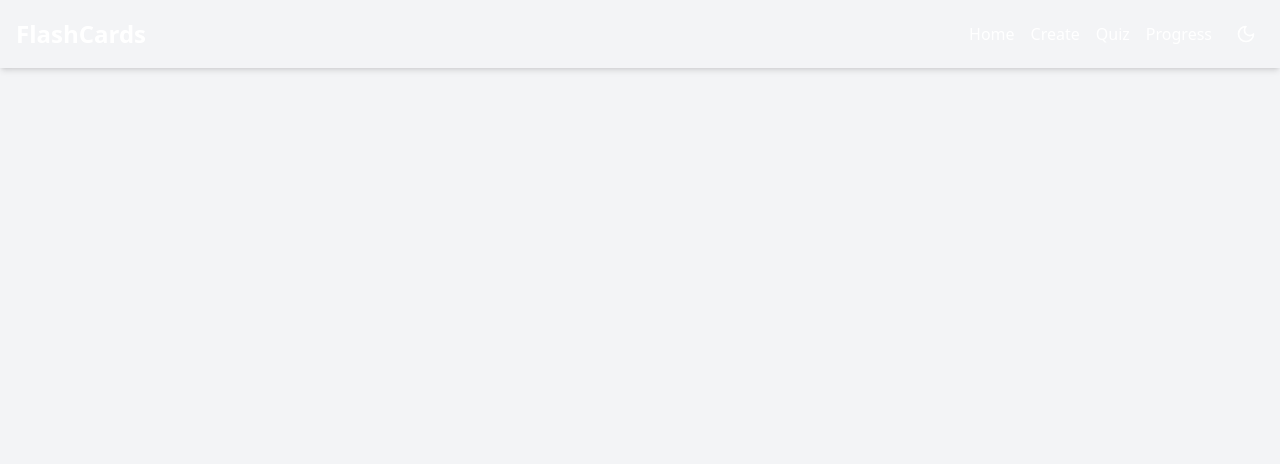
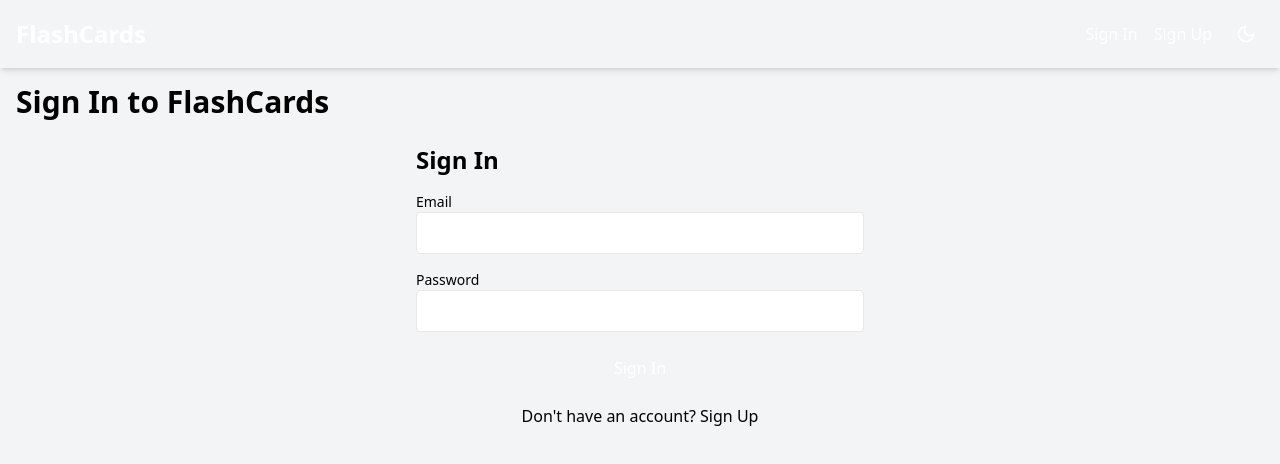
Before and after one commit to AmedDavid/flashcards_app, a React (Vite) app: page /signin in a window 1280 px wide. Shown: the top 464 px of the page. Built offline with nearby package versions, Linux system fonts and the light colour scheme.

Commit message:
creates SignIn functionalities

```diff
--- a/src/App.jsx
+++ b/src/App.jsx
@@ -1,29 +1,29 @@
-import { useEffect, useState } from 'react'
+import { useState, useEffect } from 'react';
 import { Routes, Route, Navigate } from 'react-router-dom';
 import { AuthProvider, useAuth } from './context/AuthContext';
 import Navbar from './components/Navbar';
-// import Landing from './pages/Landing';
+import Landing from './pages/Landing';
 import Home from './pages/Home';
 // import Flashcards from './pages/Flashcards';
 // import Quiz from './pages/Quiz';
 // import Create from './pages/Create';
 // import Progress from './pages/Progress';
-// import SignUpPage from './pages/SignUpPage';
-// import SignInPage from './pages/SignInPage';
+import SignInPage from './pages/SignInPage';
+import SignUpPage from './pages/SignUpPage';
 // import ProfilePage from './pages/ProfilePage';
 
-//since we have Auth we can protect our routs
+// Protected route component for authenticated users
 function ProtectedRoute({ children }) {
   const { user } = useAuth();
   return user ? children : <Navigate to="/signin" />;
 }
 
+// Main app component with dark mode and authentication (in progress)
 function App() {
-  const [isDarkMode, setIsDarkMode ] = useState(() => {
+  const [isDarkMode, setIsDarkMode] = useState(() => {
     return localStorage.getItem('darkMode') === 'true';
-  })
+  });
 
-//TODO: update local storage
   useEffect(() => {
     localStorage.setItem('darkMode', isDarkMode);
     document.documentElement.classList.toggle('dark', isDarkMode);
@@ -32,22 +32,31 @@ useEffect(() => {
   const toggleDarkMode = () => {
     setIsDarkMode((prev) => !prev);
   };
+
   return (
     <AuthProvider>
-      <div className='min-h-screen bg-gray-100 dark:bg-gray-800 transition-colors'>
+      <div className="min-h-screen bg-gray-100 dark:bg-gray-800 transition-colors">
         <Navbar isDarkMode={isDarkMode} toggleDarkMode={toggleDarkMode} />
-        <main className='container mx-auto p-4'>
+        <main className="container mx-auto p-4">
           <Routes>
-            <Route path="/" element={<Home />} />
-            {/* <Route path="/flashcards/:category" element={<Flashcards />} />
-            <Route path="/quiz/:category" element={<Quiz />} />
-            <Route path="/create" element={<Create />} />
-            <Route path="/progress" element={<Progress />} /> */}
+            <Route path="/" element={<Landing />} />
+            {/* pass sigin and signup pages */}
+            <Route path="/signin" element={<SignInPage />} />
+            <Route path="/signup" element={<SignUpPage />} />
+            <Route
+              path="/home"
+              element={
+                <ProtectedRoute>
+                  <Home />
+                </ProtectedRoute>
+              }
+            />
+            {/* other routes */}
           </Routes>
         </main>
       </div>
     </AuthProvider>
-  )
-};
+  );
+}
 
-export default App
+export default App;
--- a/src/components/Navbar.jsx
+++ b/src/components/Navbar.jsx
@@ -1,36 +1,69 @@
-import { NavLink } from "react-router-dom";
-import { Sun, Moon } from 'lucide-react'; //for changing modes
+import { NavLink, useNavigate } from 'react-router-dom';
+import { Sun, Moon, LogOut } from 'lucide-react'; //Icons
+import { useAuth } from '../context/AuthContext';
 
-//dark and Light modes
+// Navigation bar with dynamic links based on auth state
 function Navbar({ isDarkMode, toggleDarkMode }) {
+  const { user, logout } = useAuth();
+  const navigate = useNavigate();
+
+  const handleLogout = () => {
+    logout();
+    navigate('/');
+  };
+
   return (
     <nav className="bg-primary text-white p-4 shadow-md">
       <div className="container mx-auto flex justify-between items-center">
         <h1 className="text-2xl font-bold">FlashCards</h1>
         <div className="flex items-center space-x-4">
-                    <NavLink to="/" className="hover:underline">
+          {user ? (
+            <>
+            {/* Pass the Nav Links */}
+              <NavLink to="/home" className="hover:underline" activeClassName="underline">
                 Home
               </NavLink>
-                    <NavLink to="/create" className="hover:underline">
+              <NavLink to="/create" className="hover:underline" activeClassName="underline">
                 Create
               </NavLink>
-                    <NavLink to="/quiz" className="hover:underline">
+              <NavLink to="/quiz" className="hover:underline" activeClassName="underline">
                 Quiz
               </NavLink>
-                    <NavLink to="/progress" className="hover:underline">
+              <NavLink to="/progress" className="hover:underline" activeClassName="underline">
                 Progress
               </NavLink>
+              <NavLink to="/profile" className="hover:underline" activeClassName="underline">
+                Profile
+              </NavLink>
+              <button
+                onClick={handleLogout}
+                className="p-2 rounded-full hover:bg-indigo-700"
+                aria-label="Log out"
+              >
+                <LogOut size={20} />
+              </button>
+            </>
+          ) : (
+            <>
+              <NavLink to="/signin" className="hover:underline" activeClassName="underline">
+                Sign In
+              </NavLink>
+              <NavLink to="/signup" className="hover:underline" activeClassName="underline">
+                Sign Up
+              </NavLink>
+            </>
+          )}
           <button
             onClick={toggleDarkMode}
             className="p-2 rounded-full hover:bg-indigo-700"
-                    arial-label={isDarkMode ? 'Switch to light mode': 'Switch to dark mode'}
+            aria-label={isDarkMode ? 'Switch to light mode' : 'Switch to dark mode'}
           >
             {isDarkMode ? <Sun size={20} /> : <Moon size={20} />}
           </button>
         </div>
       </div>
     </nav>
-    )
-};
+  );
+}
 
 export default Navbar;
--- a/src/components/SignIn.jsx
+++ b/src/components/SignIn.jsx
@@ -0,0 +1,68 @@
+import { useState } from 'react';
+import { useNavigate, Link } from 'react-router-dom';
+import { signIn } from '../services/auth';
+import { useAuth } from '../context/AuthContext';
+
+// Sign-in form component
+function SignIn() {
+  const [email, setEmail] = useState('');
+  const [password, setPassword] = useState('');
+  const [error, setError] = useState('');
+  const { login } = useAuth();
+  const navigate = useNavigate();
+
+  const handleSubmit = async (e) => {
+    e.preventDefault();
+    try {
+      const user = await signIn(email, password);
+      login(user);
+      navigate('/home');
+    } catch (err) {
+      setError(err.message);
+    }
+  };
+
+  return (
+    <div className="max-w-md mx-auto">
+      <h2 className="text-2xl font-bold mb-4 dark:text-gray-100">Sign In</h2>
+      {error && <p className="text-red-500 mb-4">{error}</p>}
+      {/* form errors */}
+      <form onSubmit={handleSubmit} className="space-y-4">
+        <div>
+          <label className="block text-sm font-medium dark:text-gray-200">Email</label>
+          <input
+            type="email"
+            value={email}
+            onChange={(e) => setEmail(e.target.value)}
+            className="w-full p-2 border rounded dark:bg-gray-600 dark:text-gray-100"
+            aria-label="Email address"
+            required
+          />
+        </div>
+        <div>
+          <label className="block text-sm font-medium dark:text-gray-200">Password</label>
+          <input
+            type="password"
+            value={password}
+            onChange={(e) => setPassword(e.target.value)}
+            className="w-full p-2 border rounded dark:bg-gray-600 dark:text-gray-100"
+            aria-label="Password"
+            required
+          />
+        </div>
+        <button
+          type="submit"
+          className="w-full bg-primary text-white p-2 rounded hover:bg-indigo-700 transition"
+          aria-label="Sign in"
+        >
+          Sign In
+        </button>
+      </form>
+      <p className="mt-4 text-center dark:text-gray-200">
+        Don't have an account? <Link to="/signup" className="text-primary hover:underline">Sign Up</Link>
+      </p>
+    </div>
+  );
+}
+
+export default SignIn;
--- a/src/components/SignUp.jsx
+++ b/src/components/SignUp.jsx
@@ -0,0 +1,84 @@
+import { useState } from 'react';
+import { useNavigate, Link } from 'react-router-dom';
+import { signUp } from '../services/auth';
+import { useAuth } from '../context/AuthContext';
+
+// Sign-up form component
+function SignUp() {
+  const [name, setName] = useState('');
+  const [email, setEmail] = useState('');
+  const [password, setPassword] = useState('');
+  const [error, setError] = useState('');
+  const { login } = useAuth();
+  const navigate = useNavigate();
+
+  const handleSubmit = async (e) => {
+    e.preventDefault();
+    try {
+      const user = await signUp(name, email, password);
+      login(user);
+      navigate('/home');
+    } catch (err) {
+      setError(err.message);
+    }
+  };
+
+
+
+  return (
+    <div className="max-w-md mx-auto">
+      <h2 className="text-2xl font-bold mb-4 dark:text-gray-100">Sign Up</h2>
+      {/* show form errors */}
+      {error && <p className="text-red-500 mb-4">{error}</p>}
+      <form onSubmit={handleSubmit} className="space-y-4">
+        <div>
+          <label className="block text-sm font-medium dark:text-gray-200">Name</label>
+          <input
+            type="text"
+            value={name}
+            onChange={(e) => setName(e.target.value)}
+            className="w-full p-2 border rounded dark:bg-gray-600 dark:text-gray-100"
+            aria-label="Full name"
+            required
+          />
+        </div>
+        <div>
+          <label className="block text-sm font-medium dark:text-gray-200">Email</label>
+          <input
+            type="email"
+            value={email}
+            onChange={(e) => setEmail(e.target.value)}
+            className="w-full p-2 border rounded dark:bg-gray-600 dark:text-gray-100"
+            aria-label="Email address"
+            required
+          />
+        </div>
+        <div>
+          <label className="block text-sm font-medium dark:text-gray-200">Password</label>
+          <input
+            type="password"
+            value={password}
+            onChange={(e) => setPassword(e.target.value)}
+            className="w-full p-2 border rounded dark:bg-gray-600 dark:text-gray-100"
+            aria-label="Password"
+            required
+          />
+        </div>
+        <button
+          type="submit"
+          className="w-full bg-primary text-white p-2 rounded hover:bg-indigo-700 transition"
+          aria-label="Sign up"
+        >
+          Sign Up
+        </button>
+      </form>
+      <p className="mt-4 text-center dark:text-gray-200">
+        Already have an account? <Link to="/signin" className="text-primary hover:underline">Sign In</Link>
+      </p>
+    </div>
+  );
+}
+
+
+
+export default SignUp;
--- a/src/pages/Landing.jsx
+++ b/src/pages/Landing.jsx
@@ -0,0 +1,52 @@
+import { Link } from 'react-router-dom';
+import { BookOpen, Award, Users } from 'lucide-react';
+
+// Landing page to introduce FlashCards
+function Landing() {
+  return (
+    <div className="text-center">
+      <h1 className="text-4xl font-bold mb-6 dark:text-gray-100">Welcome to FlashCards</h1>
+      <p className="text-lg mb-8 max-w-2xl mx-auto dark:text-gray-200">
+        Master your studies with interactive flashcards, quizzes, and progress tracking. Join thousands of learners and spark your knowledge today!
+      </p>
+      <div className="flex justify-center gap-4 mb-12">
+        <Link
+          to="/signup"
+          className="bg-primary text-white px-6 py-3 rounded-lg hover:bg-indigo-700 transition"
+          aria-label="Get started"
+        >
+          Get Started
+        </Link>
+        <Link
+          to="/signin"
+          className="bg-secondary text-white px-6 py-3 rounded-lg hover:bg-emerald-600 transition"
+          aria-label="Sign in"
+        >
+          Sign In
+        </Link>
+      </div>
+      <div className="grid grid-cols-1 md:grid-cols-3 gap-8">
+        <div className="bg-white dark:bg-gray-700 p-6 rounded-lg shadow">
+          <BookOpen className="w-12 h-12 mx-auto mb-4 text-primary" />
+          <h3 className="text-xl font-semibold mb-2 dark:text-gray-100">Create Flashcards</h3>
+          <p className="text-gray-600 dark:text-gray-300">Easily create and organize flashcards for any subject.</p>
+        </div>
+        //Gamification (stretch functionality)
+        <div className="bg-white dark:bg-gray-700 p-6 rounded-lg shadow">
+          <Award className="w-12 h-12 mx-auto mb-4 text-primary" />
+          <h3 className="text-xl font-semibold mb-2 dark:text-gray-100">Track Progress</h3>
+          <p className="text-gray-600 dark:text-gray-300">Monitor your learning with detailed stats and badges.</p>
+        </div>
+        <div className="bg-white dark:bg-gray-700 p-6 rounded-lg shadow">
+          <Users className="w-12 h-12 mx-auto mb-4 text-primary" />
+          <h3 className="text-xl font-semibold mb-2 dark:text-gray-100">Learn Smarter</h3>
+          <p className="text-gray-600 dark:text-gray-300">Use spaced repetition to master tough concepts.</p>
+        </div>
+      </div>
+    </div>
+  );
+}
+
+
+
+export default Landing;
--- a/src/pages/SignInPage.jsx
+++ b/src/pages/SignInPage.jsx
@@ -0,0 +1,12 @@
+import SignIn from '../components/SignIn';
+
+function SignInPage() {
+    return (
+        <div>
+            <h1 className="text-3xl font-bold mb-6 dark:text-gray-100">Sign In to FlashCards</h1>
+            <SignIn />
+        </div>
+    );
+}
+
+export default SignInPage;
```
Also changed, not shown: src/pages/SignUpPage.jsx (+12 -0 lines), src/services/api.js (+43 -11 lines). Lines whose indentation alone changed are shown as unchanged.
